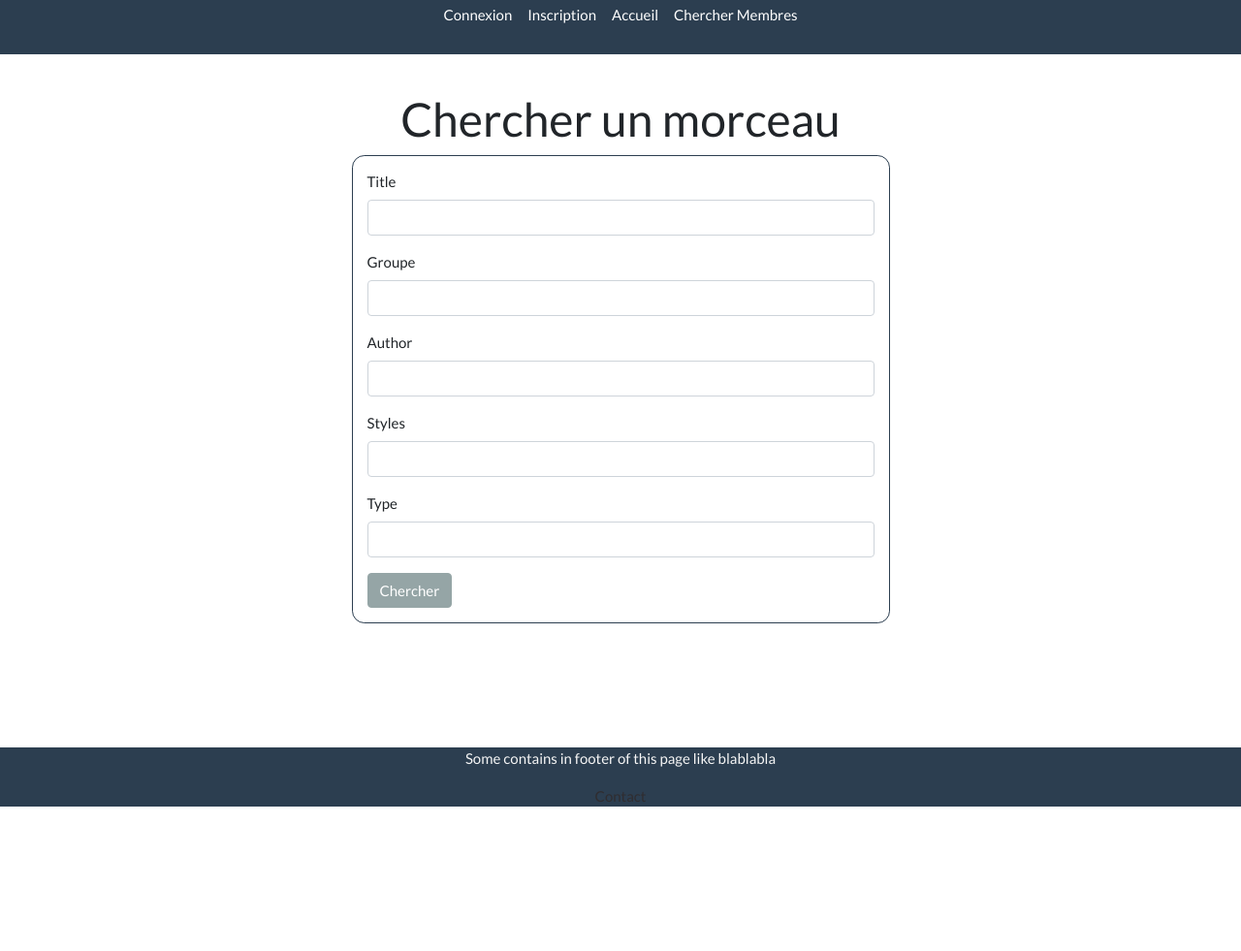
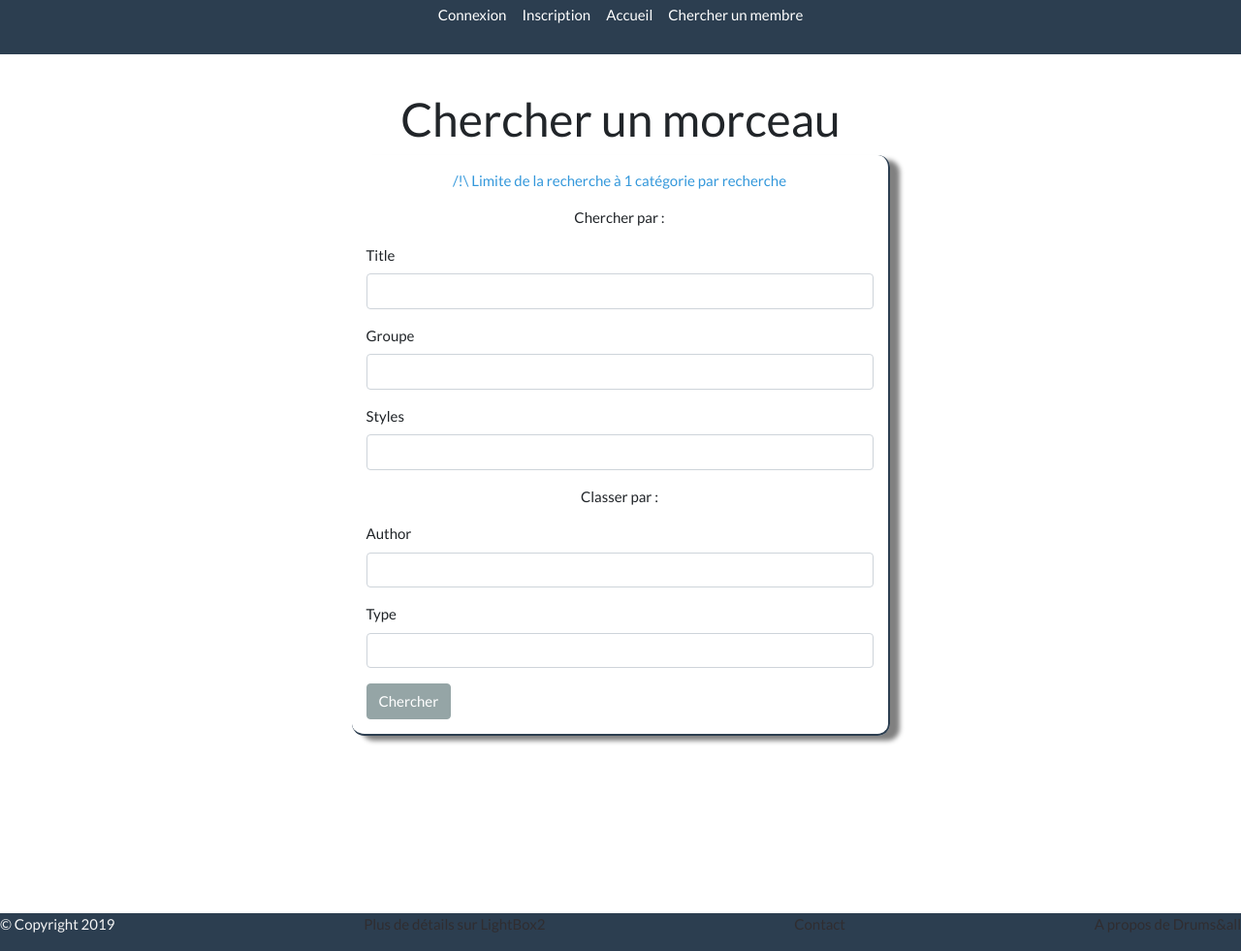
Before and after one commit to Geoffrey04/Projet-fin-annee, a Symfony app: template skeleton/templates/parts/search.html.twig in a window 1280 px wide. Shown: the part 176-1157 px from the top of the page at 97% size. Before the commit the page ends 1008 px from the top, so only its background shows below. Run offline with Twig, Linux system fonts and the light colour scheme; the template is opened without the code that fills it, so the values that code supplies are empty; form fields are guessed from the names that the template uses; some libraries are stand-ins or nearby versions.

Commit message:
ajout éléments footer

```diff
--- a/skeleton/public/css/style.css
+++ b/skeleton/public/css/style.css
@@ -19,6 +19,8 @@ footer {
     position: relative;
     background-color: #2C3E50;
     color : whitesmoke;
+    display: flex;
+    justify-content: space-between;
 }
 
 h1,h2 {
@@ -104,21 +106,13 @@ label.required:before {
     border-left: none;
     border-radius: 1vw;
     padding: 15px;
-    width: 100%;
+    width: 86%;
     margin: auto auto 5% auto ;
     box-shadow: 10px 5px 5px gray;
 }
 
-.formResearch {
-    border: 1px solid #2C3E50 ;
-    border-radius: 1vw;
-    padding: 15px;
-    width: 86%;
-    margin: auto;
 
-}
-
-.formResearch > button {
+.formView > button {
     display: block;
     align-items: center;
     margin: auto;
--- a/skeleton/templates/base.html.twig
+++ b/skeleton/templates/base.html.twig
@@ -29,7 +29,7 @@
                                 <li class="nav-item"> <a href="{{ path('registration_user') }}" class="nav-link">Inscription</a></li>
                         {% endif %}
                                 <li class="nav-item"><a href="{{ path('parts_index') }}" class="nav-link">Accueil</a></li>
-                                <li class="nav-item"><a href="{{ path('users_search') }}" class="nav-link">Chercher Membres</a></li>
+                                <li class="nav-item"><a href="{{ path('users_search') }}" class="nav-link">Chercher un membre</a></li>
                         {% if app.user %}
                 <div class=" unrolledsMenus dropdown">
                         <button class="btn btn-primary dropdown-toggle" type="button" id="dropdownMenu1" aria-haspopup="true" aria-expanded="true" data-toggle="dropdown">Morceaux</button>
@@ -42,10 +42,10 @@
 
                         {% if app.user %}
                 <div class="unrolledsMenus dropdown">
-                    <button class="btn btn-primary dropdown-toggle" type="button" id="dropdownMenu1" data-toggle="dropdown">Mon Profil</button>
+                    <button class="btn btn-primary dropdown-toggle" type="button" id="dropdownMenu1" data-toggle="dropdown">Mon Compte</button>
                         <div class="dropdown-menu">
-                            <li class="nav-item"> <a href="{{ path('edit_urprofile', {'id' : user.id}) }}" class="dropdown-item">Editer</a></li>
-                            <li class="nav-item">  <a href="{{ path('user_profile', {'id' : user.id}) }}" class="dropdown-item">Voir</a></li>
+                            <li class="nav-item"> <a href="{{ path('edit_urprofile', {'id' : user.id}) }}" class="dropdown-item">Modifier mes informations</a></li>
+                            <li class="nav-item">  <a href="{{ path('user_profile', {'id' : user.id}) }}" class="dropdown-item">Voir Mon Profil</a></li>
                         </div>
                 </div>
                         {% endif %}
@@ -60,8 +60,10 @@
     </div>
 
 <footer>
-    <p>Some contains in footer of this page like blablabla</p>
+    <p> © Copyright 2019 </p>
+    <a href="https://lokeshdhakar.com/projects/lightbox2/" target="_blank">Plus de détails sur LightBox2</a>
     <a href="{{ path('contactForm') }}">Contact</a>
+    <a href="{{ path('aboutdrumsandall') }}">A propos de Drums&all</a>
 </footer>
 
 {% block javascripts %}
--- a/skeleton/templates/parts/search.html.twig
+++ b/skeleton/templates/parts/search.html.twig
@@ -5,12 +5,15 @@
 {% block body %}
     <h1 id="test_title">Chercher un morceau</h1>
 
-        <div class="formResearch col-sm-6">
+        <div class="formView col-sm-6">
             {{ form_start(form_T) }}
+            <p class="text-info text-center">/!\ Limite de la recherche à 1 catégorie par recherche</p>
+            <p class="text-center">Chercher par :</p>
             {{ form_row(form_T.title) }}
             {{ form_row(form_G.groupe) }}
+            {{ form_row(form_S.styles) }}
+            <p class="text-center">Classer par :</p>
             {{ form_row(form_A.author) }}
-            {{ form_row(form_S.styles) }}
             {{ form_row(form_Type.type) }}
              <button class="btn btn-secondary">Chercher</button>
         </div>
--- a/skeleton/templates/users/search.html.twig
+++ b/skeleton/templates/users/search.html.twig
@@ -5,9 +5,13 @@
 {% block body %}
 <div class="row">
     <div class="formView col-sm-6">
+        <p class="text-info text-center">/!\ Limite de la recherche à 1 catégorie par recherche</p>
+        <p class="text-center">Chercher par :</p>
         {{ form_start(form_U) }}
         {{ form_row(form_U.username) }}
+        <p class="text-center">ou</p>
         {{ form_row(form_S.styles) }}
+        <p class="text-center">ou</p>
         {{  form_row(form_I.influences) }}
         <button class="btn btn-secondary">Rechercher</button>
         {{ form_end(form_U) }}
```
Also changed, not shown: skeleton/src/Controller/ContactController.php (+11 -0 lines), skeleton/src/Controller/UsersController.php (+26 -26 lines), skeleton/templates/contact/aboutdrumsandall.html.twig (added, +23 -0 lines).
